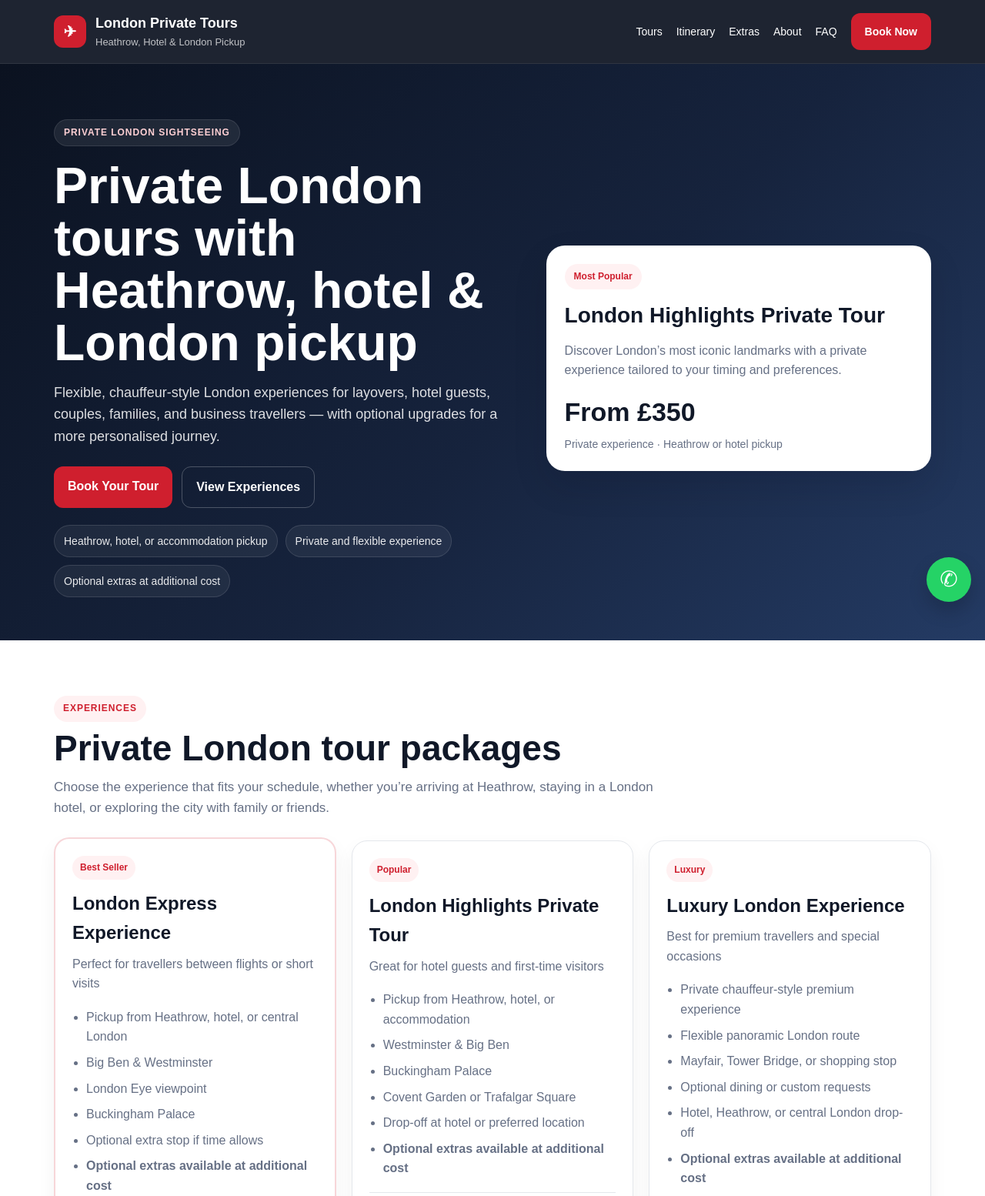
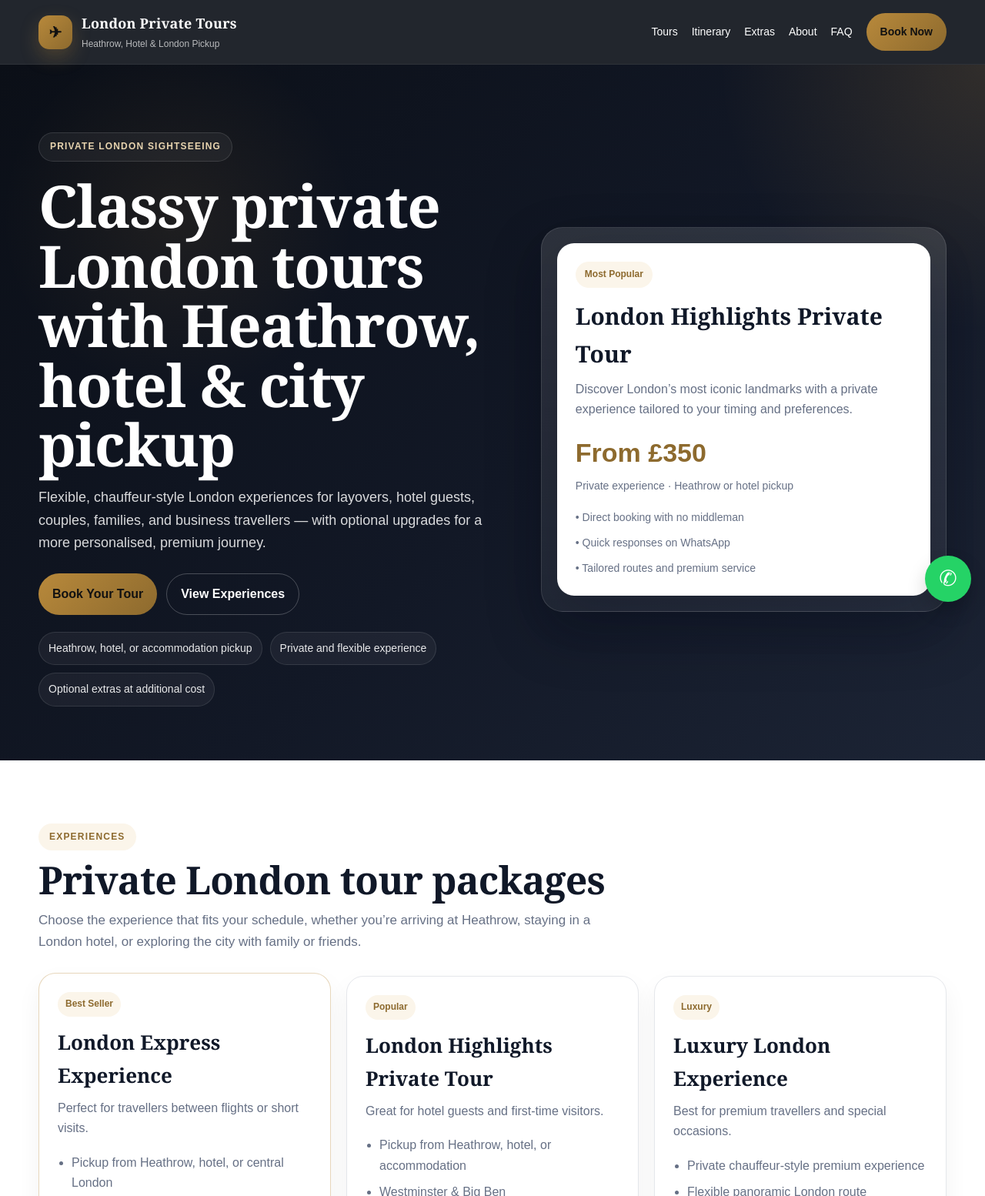
Before and after one commit to kandiahtk-crypto/heathrow-layover-tours, a plain HTML site: page index.html in a window 1280 px wide. Shown: the top 1554 px of the page at 77% size. Drawn offline with Linux system fonts and the light colour scheme.

Commit message:
Update index.html

```diff
--- a/index.html
+++ b/index.html
@@ -3,49 +3,50 @@
 <head>
   <meta charset="UTF-8" />
   <meta name="viewport" content="width=device-width, initial-scale=1.0" />
-  <title>London Private Tours | Chauffeur-Style Tours with Heathrow & Hotel Pickup</title>
-  <meta name="description" content="Private London tours with Heathrow, hotel, or London accommodation pickup. Chauffeur-style sightseeing experiences with optional extras including private guide, luxury vehicle upgrades, and custom itineraries." />
+  <title>London Private Tours | Chauffeur-Style London Experiences</title>
+  <meta name="description" content="Private London tours with Heathrow, hotel, or London pickup. Chauffeur-style sightseeing experiences for couples, families, business travellers, and premium clients." />
   <style>
     :root{
-      --bg:#0b1220;
-      --bg2:#16233d;
-      --card:#ffffff;
-      --soft:#f4f7fb;
+      --bg:#0b0f17;
+      --bg-soft:#121826;
+      --panel:#ffffff;
+      --panel-soft:#f8fafc;
       --text:#101828;
       --muted:#667085;
-      --line:#e4e7ec;
-      --accent:#cf1f2e;
-      --accent-dark:#a51622;
+      --line:#e5e7eb;
+      --accent:#b8893b;
+      --accent-dark:#8d6a2e;
+      --dark:#0f172a;
       --white:#ffffff;
-      --shadow:0 20px 45px rgba(2, 12, 27, 0.12);
-      --radius:20px;
-      --max:1140px;
+      --shadow:0 20px 60px rgba(2, 6, 23, 0.16);
+      --radius:22px;
+      --max:1180px;
     }
 
     *{box-sizing:border-box}
     html{scroll-behavior:smooth}
     body{
       margin:0;
-      font-family:Arial, Helvetica, sans-serif;
+      font-family:Georgia, "Times New Roman", serif;
       color:var(--text);
       background:#fff;
-      line-height:1.6;
+      line-height:1.65;
     }
 
     a{text-decoration:none;color:inherit}
-
+    img{max-width:100%;display:block}
     .container{
-      width:min(var(--max), calc(100% - 24px));
+      width:min(var(--max), calc(100% - 28px));
       margin:0 auto;
     }
 
     .header{
       position:sticky;
       top:0;
-      z-index:50;
-      background:rgba(11,18,32,.92);
-      backdrop-filter:blur(10px);
-      border-bottom:1px solid rgba(255,255,255,.08);
+      z-index:100;
+      background:rgba(11,15,23,.9);
+      backdrop-filter:blur(12px);
+      border-bottom:1px solid rgba(255,255,255,.06);
     }
 
     .nav{
@@ -63,26 +64,31 @@
       color:#fff;
     }
 
-    .brand-icon{
-      width:42px;
-      height:42px;
-      border-radius:12px;
+    .brand-mark{
+      width:44px;
+      height:44px;
+      border-radius:14px;
       display:grid;
       place-items:center;
-      background:var(--accent);
+      background:linear-gradient(135deg,var(--accent),var(--accent-dark));
+      color:#111;
+      font-weight:700;
       font-size:20px;
-      font-weight:bold;
+      box-shadow:0 10px 24px rgba(184,137,59,.28);
     }
 
     .brand h2{
       margin:0;
       font-size:18px;
+      font-weight:700;
+      letter-spacing:.2px;
     }
 
     .brand p{
-      margin:0;
-      font-size:13px;
-      color:rgba(255,255,255,.72);
+      margin:2px 0 0;
+      color:rgba(255,255,255,.68);
+      font-size:12px;
+      font-family:Arial, Helvetica, sans-serif;
     }
 
     .nav-links{
@@ -91,71 +97,78 @@
       gap:18px;
       color:#fff;
       font-size:14px;
+      font-family:Arial, Helvetica, sans-serif;
       flex-wrap:wrap;
     }
 
     .btn{
-      display:inline-block;
+      display:inline-flex;
+      align-items:center;
+      justify-content:center;
       padding:13px 18px;
-      border-radius:12px;
-      font-weight:bold;
+      border-radius:999px;
+      font-weight:700;
       transition:.2s ease;
+      font-family:Arial, Helvetica, sans-serif;
     }
 
     .btn:hover{transform:translateY(-1px)}
 
     .btn-primary{
-      background:var(--accent);
-      color:#fff;
-    }
-
-    .btn-primary:hover{
-      background:var(--accent-dark);
+      background:linear-gradient(135deg,var(--accent),var(--accent-dark));
+      color:#111;
     }
 
     .btn-secondary{
+      border:1px solid rgba(255,255,255,.24);
+      color:#fff;
       background:transparent;
-      color:#fff;
-      border:1px solid rgba(255,255,255,.24);
     }
 
     .hero{
-      background:linear-gradient(135deg, var(--bg) 0%, var(--bg2) 55%, #243b64 100%);
+      background:
+        radial-gradient(circle at top right, rgba(184,137,59,.18), transparent 22%),
+        radial-gradient(circle at left 18% top 22%, rgba(184,137,59,.10), transparent 18%),
+        linear-gradient(135deg,#0b0f17 0%, #121826 55%, #1c2435 100%);
       color:#fff;
-      padding:72px 0 56px;
+      padding:88px 0 70px;
     }
 
     .hero-grid{
       display:grid;
-      grid-template-columns:1.1fr .9fr;
-      gap:28px;
+      grid-template-columns:1.08fr .92fr;
+      gap:34px;
       align-items:center;
     }
 
     .eyebrow{
       display:inline-block;
-      padding:7px 12px;
+      padding:8px 14px;
       border-radius:999px;
-      background:rgba(255,255,255,.08);
-      border:1px solid rgba(255,255,255,.1);
+      border:1px solid rgba(255,255,255,.12);
+      background:rgba(255,255,255,.05);
+      color:#e8d4af;
       font-size:12px;
-      letter-spacing:.08em;
       text-transform:uppercase;
-      font-weight:bold;
-      color:#ffd0d4;
+      letter-spacing:.1em;
+      font-family:Arial, Helvetica, sans-serif;
+      font-weight:700;
     }
 
     .hero h1{
-      font-size:clamp(38px, 6vw, 66px);
-      line-height:1.03;
+      font-size:clamp(42px, 6vw, 76px);
+      line-height:1.02;
       margin:18px 0 16px;
+      letter-spacing:-1.5px;
+      font-weight:700;
     }
 
-    .hero p.lead{
-      max-width:690px;
-      color:rgba(255,255,255,.86);
+    .hero .lead{
+      margin:0 0 24px;
+      max-width:700px;
+      color:rgba(255,255,255,.84);
       font-size:18px;
-      margin:0 0 24px;
+      font-family:Arial, Helvetica, sans-serif;
     }
 
     .hero-actions{
@@ -166,86 +179,118 @@
     }
 
     .hero-points{
+      list-style:none;
+      padding:0;
+      margin:0;
       display:flex;
       flex-wrap:wrap;
       gap:10px;
-      padding:0;
-      margin:0;
-      list-style:none;
     }
 
     .hero-points li{
       padding:9px 12px;
-      border:1px solid rgba(255,255,255,.12);
-      background:rgba(255,255,255,.06);
       border-radius:999px;
+      border:1px solid rgba(255,255,255,.10);
+      background:rgba(255,255,255,.05);
       font-size:14px;
       color:rgba(255,255,255,.9);
+      font-family:Arial, Helvetica, sans-serif;
     }
 
     .hero-card{
+      background:linear-gradient(180deg, rgba(255,255,255,.12), rgba(255,255,255,.06));
+      border:1px solid rgba(255,255,255,.12);
+      border-radius:28px;
+      padding:20px;
+      box-shadow:0 30px 70px rgba(2, 6, 23, .28);
+    }
+
+    .hero-inner{
       background:#fff;
       color:var(--text);
-      border-radius:24px;
+      border-radius:22px;
       padding:24px;
       box-shadow:var(--shadow);
     }
 
-    .hero-card .tag{
+    .tag{
       display:inline-block;
       padding:7px 12px;
       border-radius:999px;
-      background:#fff1f2;
-      color:var(--accent);
-      font-weight:bold;
+      background:#fbf5ea;
+      color:var(--accent-dark);
       font-size:12px;
+      font-weight:700;
+      font-family:Arial, Helvetica, sans-serif;
       margin-bottom:12px;
     }
 
-    .hero-card h3{
-      margin:0 0 10px;
-      font-size:28px;
+    .hero-inner h3{
+      margin:0 0 8px;
+      font-size:30px;
+      font-weight:700;
     }
 
-    .hero-card p{
+    .hero-inner p{
+      margin:0 0 12px;
       color:var(--muted);
-      margin:0 0 12px;
+      font-family:Arial, Helvetica, sans-serif;
     }
 
     .price{
       font-size:34px;
-      font-weight:bold;
+      font-weight:700;
+      color:var(--accent-dark);
       margin:14px 0 4px;
+      font-family:Arial, Helvetica, sans-serif;
     }
 
     .small{
       color:var(--muted);
       font-size:14px;
+      font-family:Arial, Helvetica, sans-serif;
+    }
+
+    .mini-list{
+      display:grid;
+      gap:10px;
+      margin:18px 0 0;
+      font-family:Arial, Helvetica, sans-serif;
+      color:var(--muted);
+      font-size:14px;
     }
 
     .section{
-      padding:72px 0;
+      padding:82px 0;
     }
 
     .section.alt{
-      background:var(--soft);
+      background:var(--panel-soft);
     }
 
     .section-head{
-      max-width:780px;
-      margin-bottom:28px;
+      max-width:760px;
+      margin-bottom:30px;
+    }
+
+    .section-head .eyebrow{
+      background:#fbf5ea;
+      color:var(--accent-dark);
+      border:none;
     }
 
     .section-head h2{
-      font-size:clamp(30px, 4vw, 46px);
-      line-height:1.08;
-      margin:10px 0 12px;
+      font-size:clamp(32px, 4vw, 50px);
+      line-height:1.06;
+      margin:12px 0;
+      letter-spacing:-.8px;
     }
 
     .section-head p{
+      margin:0;
       color:var(--muted);
-      margin:0;
       font-size:17px;
+      font-family:Arial, Helvetica, sans-serif;
     }
 
     .cards{
@@ -258,33 +303,35 @@
       background:#fff;
       border:1px solid var(--line);
       border-radius:var(--radius);
-      padding:22px;
-      box-shadow:0 10px 25px rgba(2,12,27,.05);
+      padding:24px;
+      box-shadow:0 14px 32px rgba(15, 23, 42, .05);
     }
 
     .card.featured{
-      border:2px solid rgba(207,31,46,.18);
+      border:1.5px solid rgba(184,137,59,.34);
       transform:translateY(-4px);
     }
 
-    .card .card-badge{
+    .card-badge{
       display:inline-block;
       padding:6px 10px;
       border-radius:999px;
-      background:#fff1f2;
-      color:var(--accent);
+      background:#fbf5ea;
+      color:var(--accent-dark);
       font-size:12px;
-      font-weight:bold;
+      font-weight:700;
+      font-family:Arial, Helvetica, sans-serif;
       margin-bottom:12px;
     }
 
     .card h3{
       margin:0 0 8px;
-      font-size:24px;
+      font-size:26px;
     }
 
-    .card .muted{
+    .muted{
       color:var(--muted);
+      font-family:Arial, Helvetica, sans-serif;
       margin:0 0 18px;
     }
 
@@ -292,11 +339,10 @@
       margin:0 0 18px 18px;
       padding:0;
       color:var(--muted);
+      font-family:Arial, Helvetica, sans-serif;
     }
 
-    .card li{
-      margin-bottom:8px;
-    }
+    .card li{margin-bottom:8px}
 
     .card-footer{
       display:flex;
@@ -305,7 +351,8 @@
       gap:12px;
       padding-top:14px;
       border-top:1px solid var(--line);
-      font-weight:bold;
+      font-weight:700;
+      font-family:Arial, Helvetica, sans-serif;
     }
 
     .timeline{
@@ -316,36 +363,38 @@
 
     .timeline-item{
       display:grid;
-      grid-template-columns:110px 1fr;
+      grid-template-columns:115px 1fr;
       gap:14px;
       align-items:start;
     }
 
     .time{
-      background:var(--accent);
+      background:linear-gradient(135deg,var(--accent),var(--accent-dark));
       color:#fff;
-      border-radius:14px;
+      border-radius:16px;
       padding:14px 10px;
       text-align:center;
-      font-weight:bold;
+      font-weight:700;
       font-size:18px;
+      font-family:Arial, Helvetica, sans-serif;
     }
 
     .timeline-content{
       background:#fff;
       border:1px solid var(--line);
-      border-radius:18px;
-      padding:18px;
+      border-radius:20px;
+      padding:20px;
     }
 
     .timeline-content h3{
       margin:0 0 6px;
-      font-size:22px;
+      font-size:23px;
     }
 
     .timeline-content p{
       margin:0;
       color:var(--muted);
+      font-family:Arial, Helvetica, sans-serif;
     }
 
     .two-col{
@@ -357,19 +406,20 @@
     .info-box{
       background:#fff;
       border:1px solid var(--line);
-      border-radius:20px;
-      padding:22px;
-      box-shadow:0 10px 25px rgba(2,12,27,.04);
+      border-radius:22px;
+      padding:24px;
+      box-shadow:0 12px 24px rgba(15, 23, 42, .04);
     }
 
     .info-box h3{
       margin:0 0 10px;
-      font-size:24px;
+      font-size:26px;
     }
 
     .info-box p{
       margin:0;
       color:var(--muted);
+      font-family:Arial, Helvetica, sans-serif;
     }
 
     .faq{
@@ -380,18 +430,20 @@
     details{
       background:#fff;
       border:1px solid var(--line);
-      border-radius:16px;
+      border-radius:18px;
       padding:16px 18px;
     }
 
     summary{
       cursor:pointer;
-      font-weight:bold;
+      font-weight:700;
+      font-family:Arial, Helvetica, sans-serif;
     }
 
     details p{
       margin:12px 0 0;
       color:var(--muted);
+      font-family:Arial, Helvetica, sans-serif;
     }
 
     .contact-wrap{
@@ -411,51 +463,54 @@
     .contact-card{
       background:#fff;
       border:1px solid var(--line);
-      border-radius:16px;
-      padding:16px;
+      border-radius:18px;
+      padding:18px;
+      box-shadow:0 10px 22px rgba(15,23,42,.04);
     }
 
     .contact-card strong{
       display:block;
       margin-bottom:6px;
+      font-family:Arial, Helvetica, sans-serif;
     }
 
     .contact-card span{
       color:var(--muted);
       font-size:14px;
+      font-family:Arial, Helvetica, sans-serif;
       word-break:break-word;
     }
 
     .form{
       background:#fff;
       border:1px solid var(--line);
-      border-radius:20px;
-      padding:22px;
-      box-shadow:0 10px 25px rgba(2,12,27,.04);
+      border-radius:22px;
+      padding:24px;
+      box-shadow:0 12px 26px rgba(15, 23, 42, .05);
     }
 
     .form h3{
       margin-top:0;
-      font-size:24px;
+      font-size:26px;
     }
 
     .form label{
       display:block;
-      font-weight:bold;
+      font-weight:700;
       margin:0 0 6px;
       font-size:14px;
+      font-family:Arial, Helvetica, sans-serif;
     }
 
-    .form-group{
-      margin-bottom:14px;
-    }
+    .form-group{margin-bottom:14px}
 
     input, textarea, select{
       width:100%;
-      padding:13px 14px;
+      padding:14px;
       border:1px solid #d0d5dd;
-      border-radius:12px;
+      border-radius:14px;
       font:inherit;
+      font-family:Arial, Helvetica, sans-serif;
     }
 
     textarea{
@@ -466,7 +521,7 @@
     .footer{
       background:var(--bg);
       color:rgba(255,255,255,.78);
-      padding:28px 0 34px;
+      padding:30px 0 36px;
     }
 
     .footer-wrap{
@@ -475,6 +530,7 @@
       gap:12px;
       flex-wrap:wrap;
       font-size:14px;
+      font-family:Arial, Helvetica, sans-serif;
     }
 
     .wa-float{
@@ -483,14 +539,15 @@
       bottom:18px;
       background:#25D366;
       color:#fff;
-      width:58px;
-      height:58px;
+      width:60px;
+      height:60px;
       border-radius:50%;
       display:grid;
       place-items:center;
       font-size:28px;
       box-shadow:0 12px 25px rgba(0,0,0,.18);
       z-index:80;
+      font-family:Arial, Helvetica, sans-serif;
     }
 
     @media (max-width: 920px){
@@ -509,9 +566,7 @@
         grid-template-columns:1fr;
       }
 
-      .time{
-        max-width:120px;
-      }
+      .time{max-width:120px}
     }
 
     @media (max-width: 640px){
@@ -520,21 +575,10 @@
         align-items:flex-start;
       }
 
-      .nav-links{
-        flex-wrap:wrap;
-      }
-
-      .contact-cards{
-        grid-template-columns:1fr;
-      }
-
-      .hero{
-        padding-top:48px;
-      }
-
-      .hero h1{
-        font-size:42px;
-      }
+      .nav-links{flex-wrap:wrap}
+      .contact-cards{grid-template-columns:1fr}
+      .hero{padding-top:50px}
+      .hero h1{font-size:44px}
     }
   </style>
 </head>
@@ -543,7 +587,7 @@
   <header class="header">
     <div class="container nav">
       <div class="brand">
-        <div class="brand-icon">✈</div>
+        <div class="brand-mark">✈</div>
         <div>
           <h2>London Private Tours</h2>
           <p>Heathrow, Hotel & London Pickup</p>
@@ -565,10 +609,10 @@
     <div class="container hero-grid">
       <div>
         <span class="eyebrow">Private London Sightseeing</span>
-        <h1>Private London tours with Heathrow, hotel & London pickup</h1>
+        <h1>Classy private London tours with Heathrow, hotel & city pickup</h1>
         <p class="lead">
           Flexible, chauffeur-style London experiences for layovers, hotel guests, couples,
-          families, and business travellers — with optional upgrades for a more personalised journey.
+          families, and business travellers — with optional upgrades for a more personalised, premium journey.
         </p>
 
         <div class="hero-actions">
@@ -584,11 +628,18 @@
       </div>
 
       <div class="hero-card">
-        <span class="tag">Most Popular</span>
-        <h3>London Highlights Private Tour</h3>
-        <p>Discover London’s most iconic landmarks with a private experience tailored to your timing and preferences.</p>
-        <div class="price">From £350</div>
-        <div class="small">Private experience · Heathrow or hotel pickup</div>
+        <div class="hero-inner">
+          <span class="tag">Most Popular</span>
+          <h3>London Highlights Private Tour</h3>
+          <p>Discover London’s most iconic landmarks with a private experience tailored to your timing and preferences.</p>
+          <div class="price">From £350</div>
+          <div class="small">Private experience · Heathrow or hotel pickup</div>
+          <div class="mini-list">
+            <div>• Direct booking with no middleman</div>
+            <div>• Quick responses on WhatsApp</div>
+            <div>• Tailored routes and premium service</div>
+          </div>
+        </div>
       </div>
     </div>
   </section>
@@ -596,7 +647,7 @@
   <section class="section" id="tours">
     <div class="container">
       <div class="section-head">
-        <span class="eyebrow" style="color:#cf1f2e;background:#fff1f2;border:none;">Experiences</span>
+        <span class="eyebrow">Experiences</span>
         <h2>Private London tour packages</h2>
         <p>Choose the experience that fits your schedule, whether you’re arriving at Heathrow, staying in a London hotel, or exploring the city with family or friends.</p>
       </div>
@@ -605,7 +656,7 @@
         <div class="card featured">
           <span class="card-badge">Best Seller</span>
           <h3>London Express Experience</h3>
-          <p class="muted">Perfect for travellers between flights or short visits</p>
+          <p class="muted">Perfect for travellers between flights or short visits.</p>
           <ul>
             <li>Pickup from Heathrow, hotel, or central London</li>
             <li>Big Ben & Westminster</li>
@@ -623,7 +674,7 @@
         <div class="card">
           <span class="card-badge">Popular</span>
           <h3>London Highlights Private Tour</h3>
-          <p class="muted">Great for hotel guests and first-time visitors</p>
+          <p class="muted">Great for hotel guests and first-time visitors.</p>
           <ul>
             <li>Pickup from Heathrow, hotel, or accommodation</li>
             <li>Westminster & Big Ben</li>
@@ -641,7 +692,7 @@
         <div class="card">
           <span class="card-badge">Luxury</span>
           <h3>Luxury London Experience</h3>
-          <p class="muted">Best for premium travellers and special occasions</p>
+          <p class="muted">Best for premium travellers and special occasions.</p>
           <ul>
             <li>Private chauffeur-style premium experience</li>
             <li>Flexible panoramic London route</li>
@@ -662,7 +713,7 @@
   <section class="section alt" id="itinerary">
     <div class="container">
       <div class="section-head">
-        <span class="eyebrow" style="color:#cf1f2e;background:#fff1f2;border:none;">Sample Itinerary</span>
+        <span class="eyebrow">Sample Itinerary</span>
         <h2>Your private London experience</h2>
         <p>A flexible route designed for comfort, iconic photo stops, and convenient pickup from Heathrow, your hotel, or your London accommodation.</p>
       </div>
@@ -714,7 +765,7 @@
   <section class="section alt" id="extras">
     <div class="container">
       <div class="section-head">
-        <span class="eyebrow" style="color:#cf1f2e;background:#fff1f2;border:none;">Optional Extras</span>
+        <span class="eyebrow">Optional Extras</span>
         <h2>Enhance your experience</h2>
         <p>Customise your private London tour with additional services for a more personalised and premium experience.</p>
       </div>
@@ -794,7 +845,7 @@
   <section class="section alt" id="faq">
     <div class="container">
       <div class="section-head">
-        <span class="eyebrow" style="color:#cf1f2e;background:#fff1f2;border:none;">FAQ</span>
+        <span class="eyebrow">FAQ</span>
         <h2>Quick answers</h2>
       </div>
 
@@ -821,7 +872,7 @@
     <div class="container contact-wrap">
       <div>
         <div class="section-head" style="margin-bottom:18px;">
-          <span class="eyebrow" style="color:#cf1f2e;background:#fff1f2;border:none;">Booking</span>
+          <span class="eyebrow">Booking</span>
           <h2>Book your private London tour</h2>
           <p>Direct booking with no middleman — speak to us instantly on WhatsApp for fast responses and personalised service.</p>
         </div>
```
